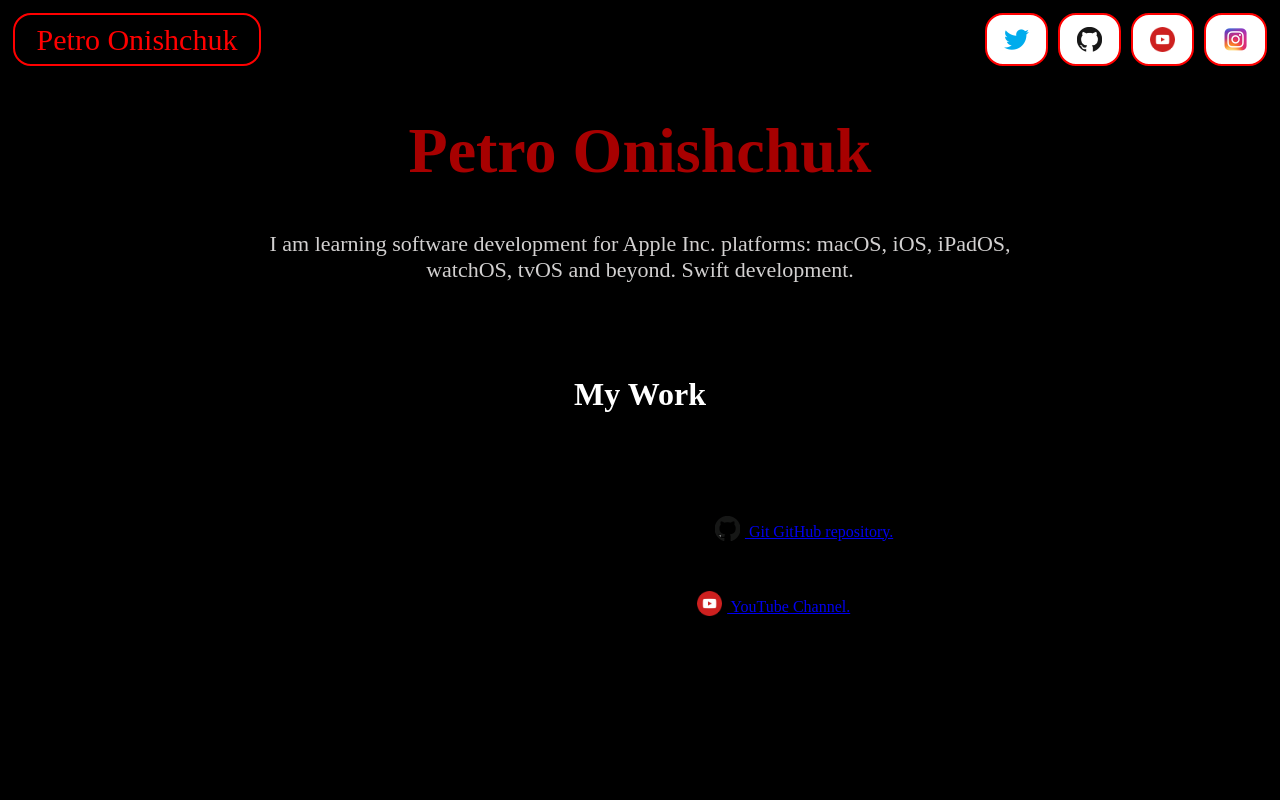
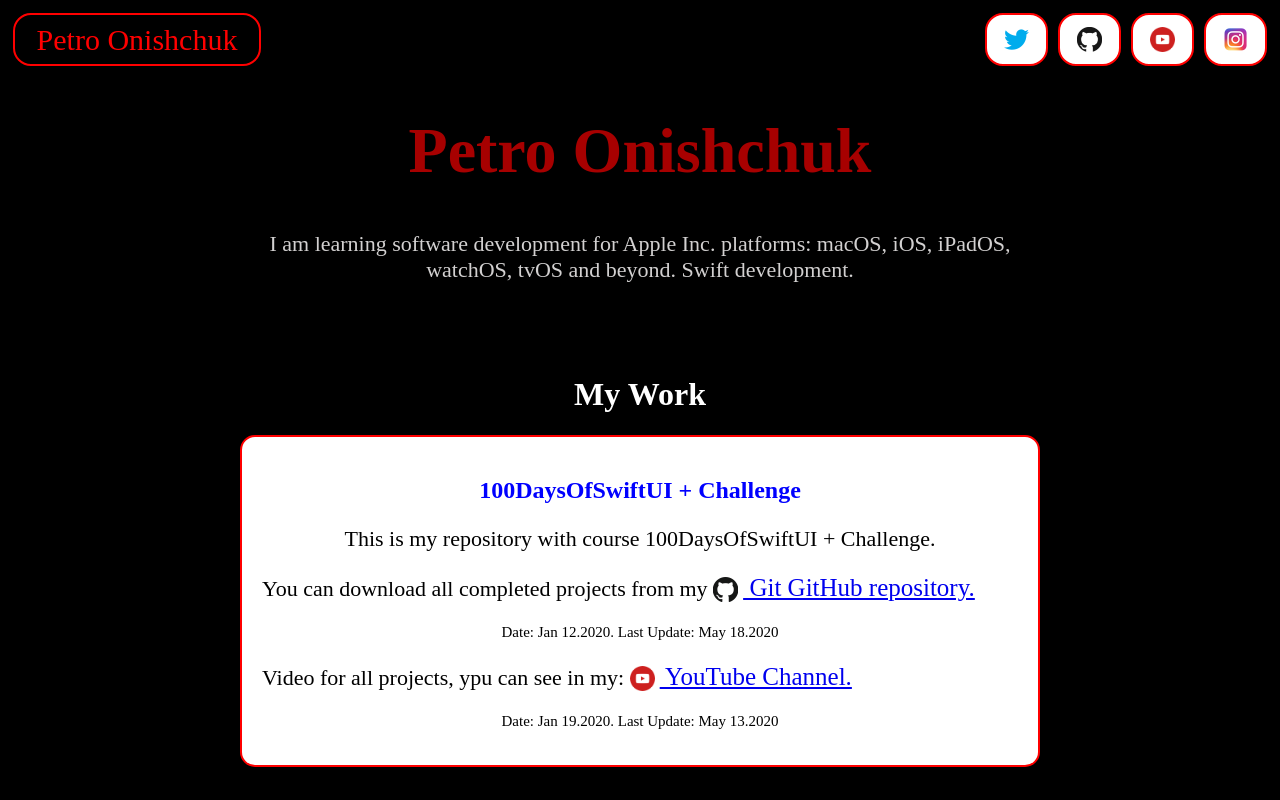
Before and after one commit to PetroOnishchuk-dev/New-Test-Site-1-11.01.2020, a plain HTML site: page index.html in a window 1280 px wide. Shown: the top 800 px of the page. Drawn offline with Linux system fonts and the light colour scheme.

Commit message:
Update styles.css

```diff
--- a/css/styles.css
+++ b/css/styles.css
@@ -5,7 +5,7 @@ body {
 
 .blok-section {
     max-width: 800px;
-    text-align: center;
+
     margin-left: auto;
     margin-right: auto;
 
@@ -149,22 +149,18 @@ h1 {
 
 
 
-@media only screen and (max-width: 837px) {
-  #linkSocialMainNavBar {
 
-
-
-  }
- }
 
 
 #navbar {
   overflow: hidden;
 
+
   font-size: 35px;
   transition: 0.4s;
 
   width: 100%;
+  margin-bottom: 50px;
 
 
 }
@@ -289,6 +285,10 @@ h1 {
     margin: 5px;
 
 }
+
+
+
+
 @media only screen and (max-width: 837px) {
   #linkYouTubeNavBar {
    width: 100%;
@@ -311,7 +311,7 @@ h1 {
 #logoNavBar {
 
   font-size: 30px;
-  width: 235px;
+  width: 335px;
   transition: 0.4s;
   padding: 12px;
   line-height: 25px;
@@ -348,3 +348,46 @@ h1 {
 
   }
  }
+
+#blogPostDiv{
+
+  padding: 20px;
+  background-color: white;
+  border: 2px solid red;
+  border-radius:15px;
+}
+
+#linkYouTubeNavBar2 {
+   font-size: 25px;
+
+
+}
+
+#linkYouTubeNavBar2:hover {
+
+
+}
+
+#pMainDescriptionTitle {
+  text-align: center;
+  color: blue;
+}
+#discriptionsDiv{
+  font-size: 22px;
+}
+
+#pDescriptionTitle {
+  text-align: center;
+}
+
+#pDescriptions {
+
+}
+#dateAndUpdate {
+  font-size:15px;
+  text-align: center;
+
+
+
+
+}
```
